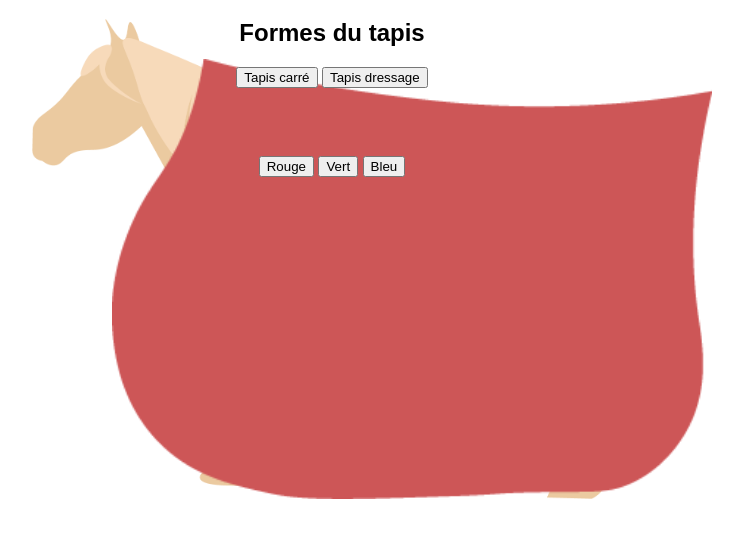
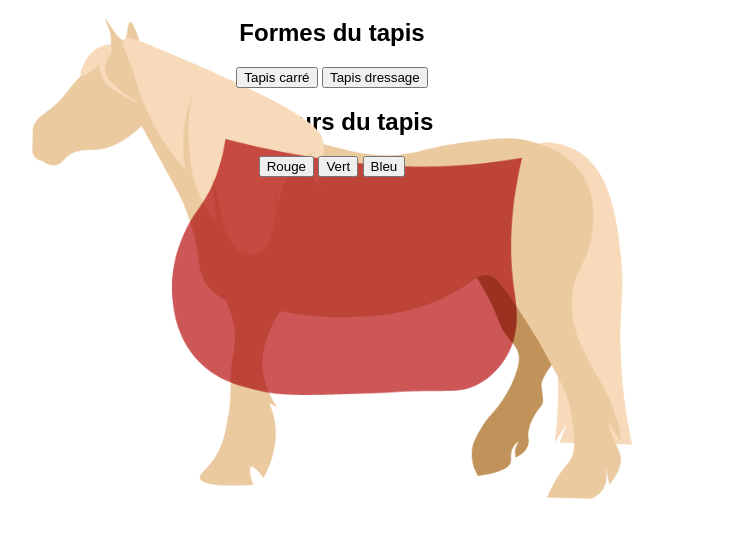
Before and after one commit to abreathofeden/aboe-studio, a plain HTML site: page index.html in a window 1280 px wide. Shown: the part 61-598 px from the top of the page, without its empty margins (308-1051 px from the left). Drawn offline with Linux system fonts and the light colour scheme.

Commit message:
Update style.css

```diff
--- a/style.css
+++ b/style.css
@@ -8,10 +8,10 @@ body {
     position: relative;
     width: 600px;
     margin: auto;
-    z-index: 1; /* images derrière les boutons */
+    z-index: 1;
 }
 
-/* CHEVAL (ne bouge pas) */
+/* CHEVAL – reste fixe */
 #cheval {
     position: absolute;
     top: 0;
@@ -20,14 +20,15 @@ body {
     z-index: 1;
 }
 
-/* TAPIS (bouge indépendamment du cheval) */
+/* TAPIS – se place indépendamment du cheval */
 #tapis_carre,
 #tapis_dressage {
     position: absolute;
-    top: 40px;   /* ajuste verticalement */
-    left: 80px;  /* ajuste horizontalement */
-    width: 600px;
-    z-index: 1;
+    top: 120px;   /* AJUSTÉ pour ressembler à ton image */
+    left: 140px;  /* AJUSTÉ pour ressembler à ton image */
+    width: 350px; /* taille du tapis pour correspondre à ton rendu */
+    z-index: 2;
+    mix-blend-mode: multiply; /* coloration propre */
 }
 
 /* BOUTONS DEVANT LES IMAGES */
```
